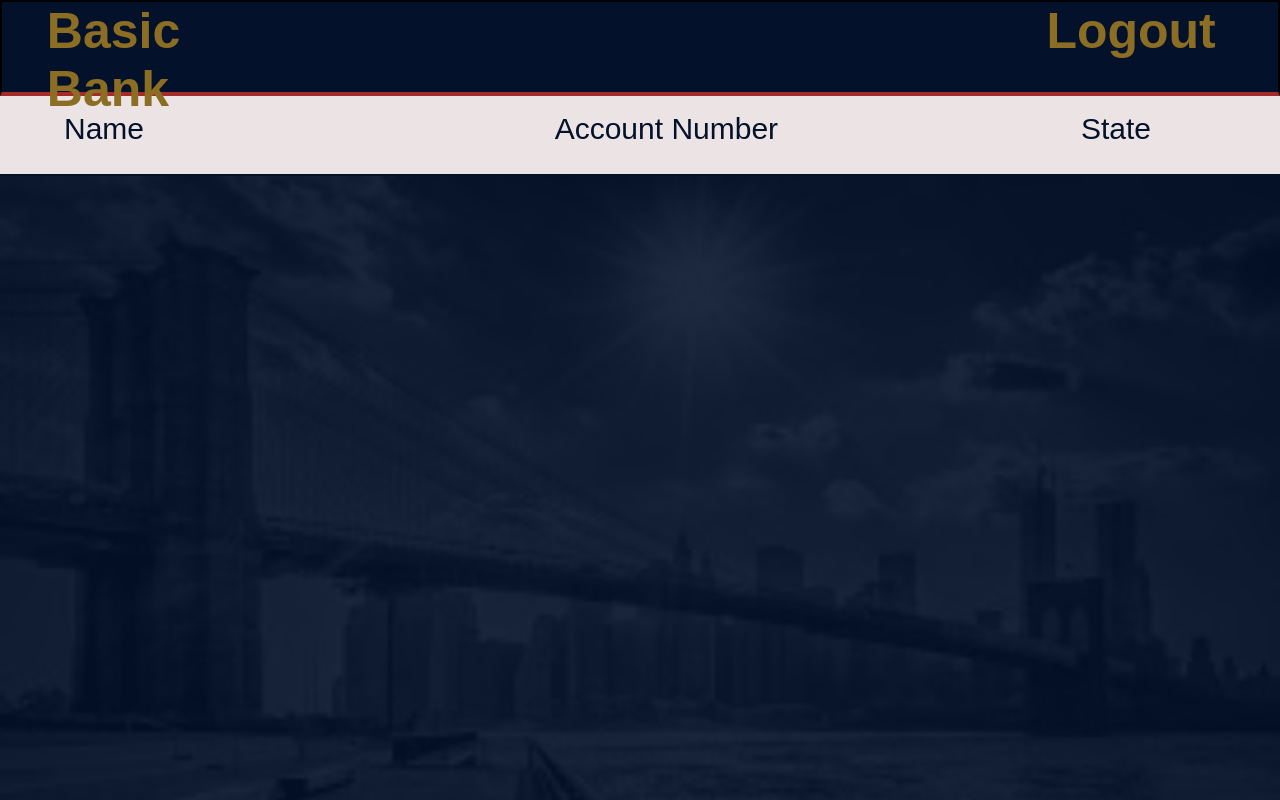
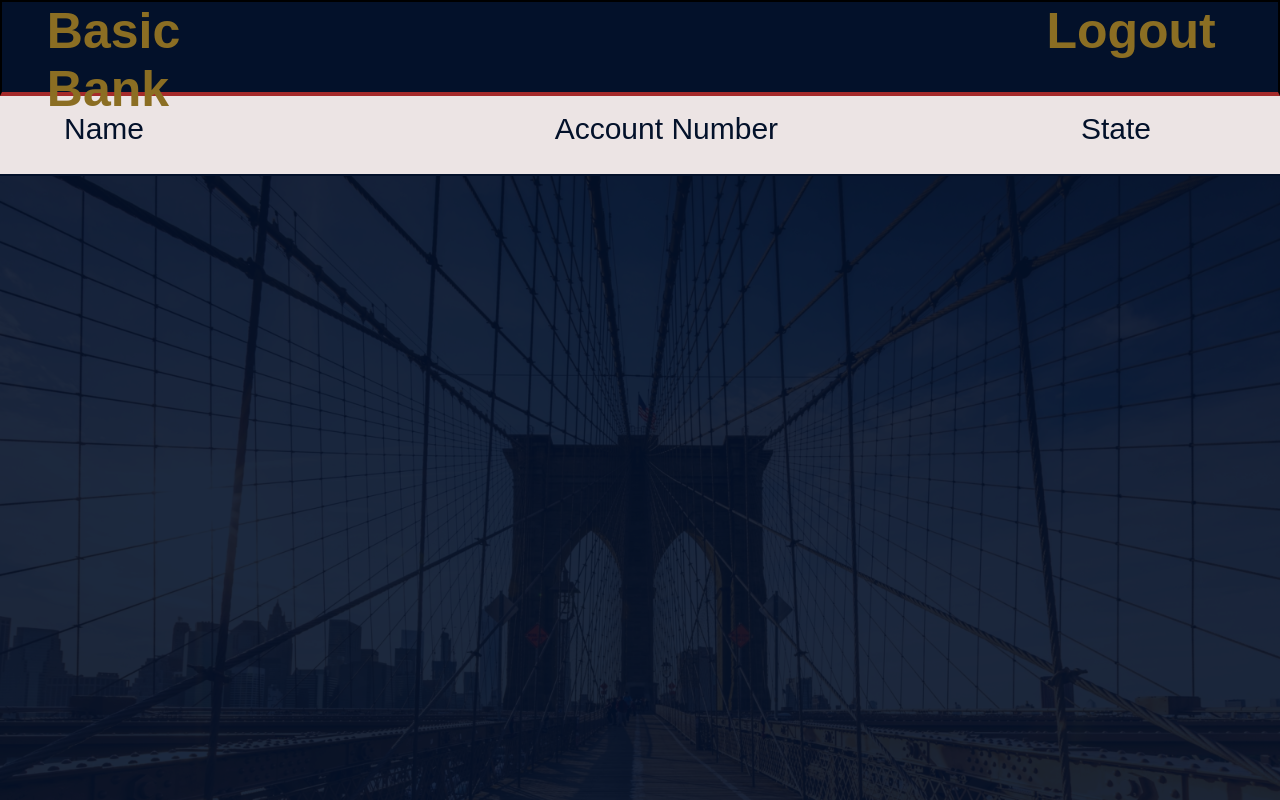
Before and after one commit to cyberstizz/basicbank, a React (Create React App) app: page /accounts in a window 1280 px wide. Built offline with nearby package versions, Linux system fonts and the light colour scheme.

Commit message:
added new background image... waaay better

```diff
--- a/src/components/Accounts.css
+++ b/src/components/Accounts.css
@@ -78,7 +78,7 @@
     flex-direction: column;
     width: 100vw;
     height: 78vh;
-    background-image: url("../../public/bridge.jpeg");
+    background-image: url("../../public/better\ bridge.jpg");
     background-repeat: no-repeat;
     background-size: cover;
     opacity: 10%;
```
